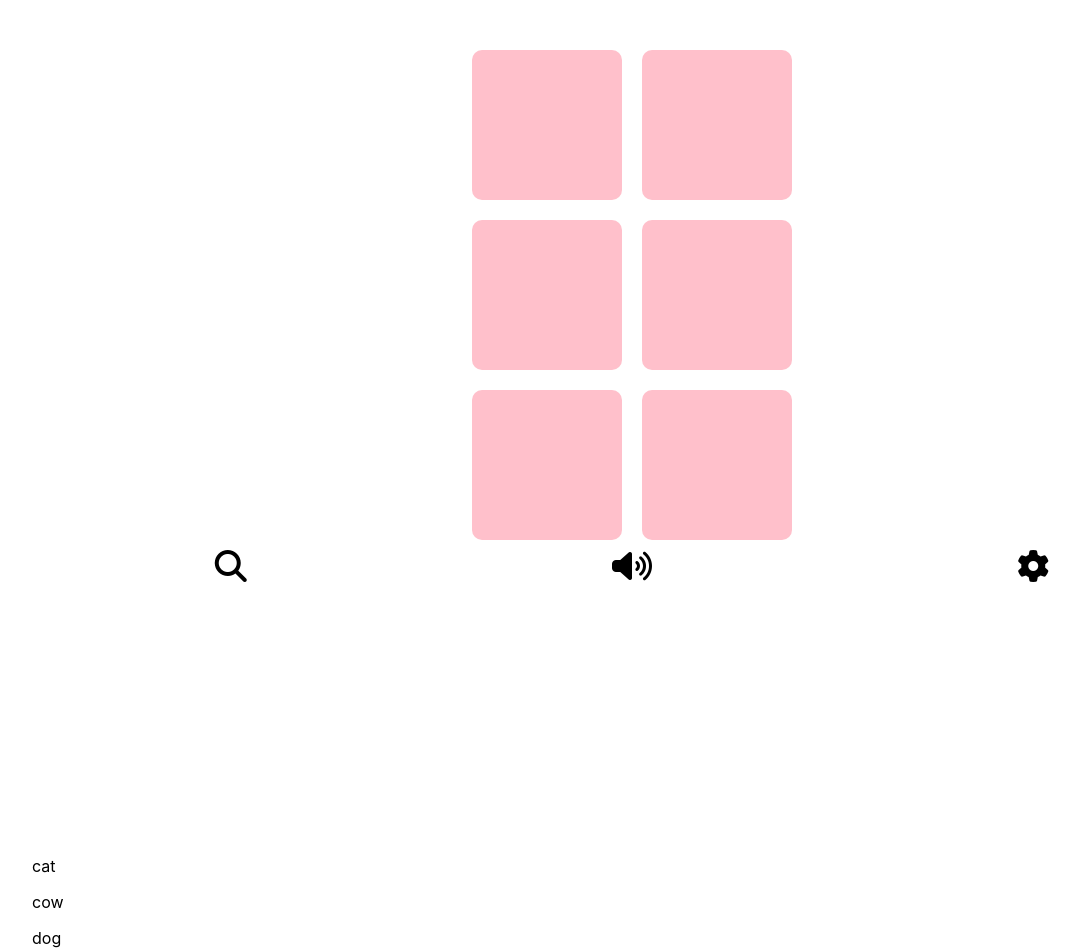
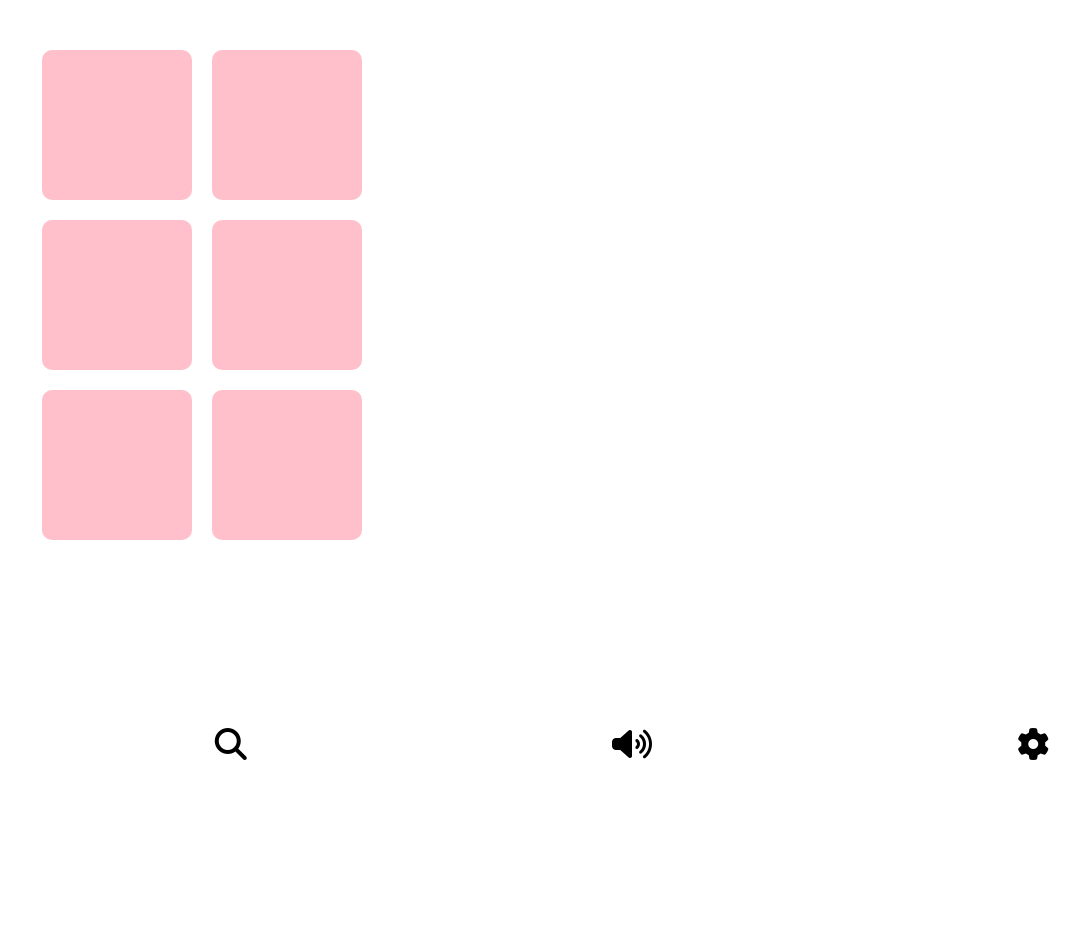
Before and after one commit to aisukdl/frenchvocab, a React (Create React App) app: page / in a window 1280 px wide. Shown: the top 952 px of the page, without its empty margins (8-1088 px from the left). After the commit the page ends 800 px from the top, so only its background shows below. Built offline with nearby package versions, Linux system fonts and the light colour scheme; the HTML template or start-up script is replaced by a standard one.

Commit message:
router added

```diff
--- a/package.json
+++ b/package.json
@@ -8,6 +8,7 @@
     "@testing-library/user-event": "^7.2.1",
     "react": "^16.12.0",
     "react-dom": "^16.12.0",
+    "react-router-dom": "^5.1.2",
     "react-scripts": "3.4.0"
   },
   "scripts": {
--- a/src/App.js
+++ b/src/App.js
@@ -1,16 +1,23 @@
 import React from 'react';
 import './App.css';
-import Category from './Category'
-import Section1 from './Section1'
-import Translation from './Translation'
+import Category from './Category';
+import Section1 from './Section1';
+import Translation from './Translation';
+import { BrowserRouter as Router,Route, Switch} from 'react-router-dom';
+import Word from './Word'
+
 
 function App() {
   return (
     <div className="App">
-      {/* <i className="fas fa-plus fa-3x" style={{color:"red"}}></i> */}
-      <Category />
-      <Section1 />
-      <Translation />
+      <Router>
+        <Switch>
+          <Route path="/Category"><Section1 /></Route>
+          {/* <Translation /> */}
+          <Route path="/Word"><Word /></Route>
+          <Route path="/"><Category /></Route>
+        </Switch>
+      </Router>
     </div>
   );
 }
--- a/src/Category.css
+++ b/src/Category.css
@@ -10,6 +10,8 @@
     padding: 40px 20px;
     position: relative;
     height: calc(100% - 80px);
+    display: flex;
+    flex-direction: column;
 }
 .horizontal-container {
     display: flex;
@@ -23,7 +25,8 @@
 }
 
 .category-container {
-    flex: 1;
+    display: flex;
+    flex-grow: 1;
 }
 
 .menu{
--- a/src/Category.js
+++ b/src/Category.js
@@ -1,21 +1,34 @@
 import React from 'react';
 import './Category.css'
+import {Link} from 'react-router-dom';
 function Category() {
     return (
       <div className="container">
           <div className="category-container">
                 <div className="vertical-container">
                     <div className="horizontal-container">
+                    <Link to="/Category">
                       <div className="box" />
+                    </Link>
+                    <Link to="/:Category">
                       <div className="box" />
+                    </Link>
                     </div>
                     <div className="horizontal-container">
+                    <Link to="/:Category">
                       <div className="box" />
+                    </Link>
+                    <Link to="/:Category">
                       <div className="box" />
+                    </Link>
                     </div>
                     <div className="horizontal-container">
+                    <Link to="/:Category">
                       <div className="box" />
+                    </Link>
+                    <Link to="/:Category">
                       <div className="box" />
+                    </Link>
                     </div>
                 </div>
           </div>
--- a/src/Section1.js
+++ b/src/Section1.js
@@ -1,6 +1,7 @@
 import React from 'react';
 import vocab from './vocab.json';
 import './section1.css'
+import { Route,Link } from 'react-router-dom';
 
 
 function Section1() {
@@ -16,7 +17,7 @@ function Section1() {
     return (
       <div className="container">
         {words.map(item => {
-          return <p>{item}</p>;
+          return <p><Link to="/Word">{item}</Link></p>;
         })}
       </div>
     );
--- /dev/null
+++ b/src/Word.js
@@ -0,0 +1,14 @@
+import React from 'react';
+
+function Word(prop) {
+    return (
+      <div>
+        {/* <h1>{prop.match.params.word}</h1>
+        <h2>{prop.match.params.meaning}</h2> */}
+
+      </div>
+
+    );
+  }
+
+  export default Word;
```
Also changed, not shown: 1 other file (tests, documents, lock files or other folders). Lines whose indentation alone changed are shown as unchanged.
